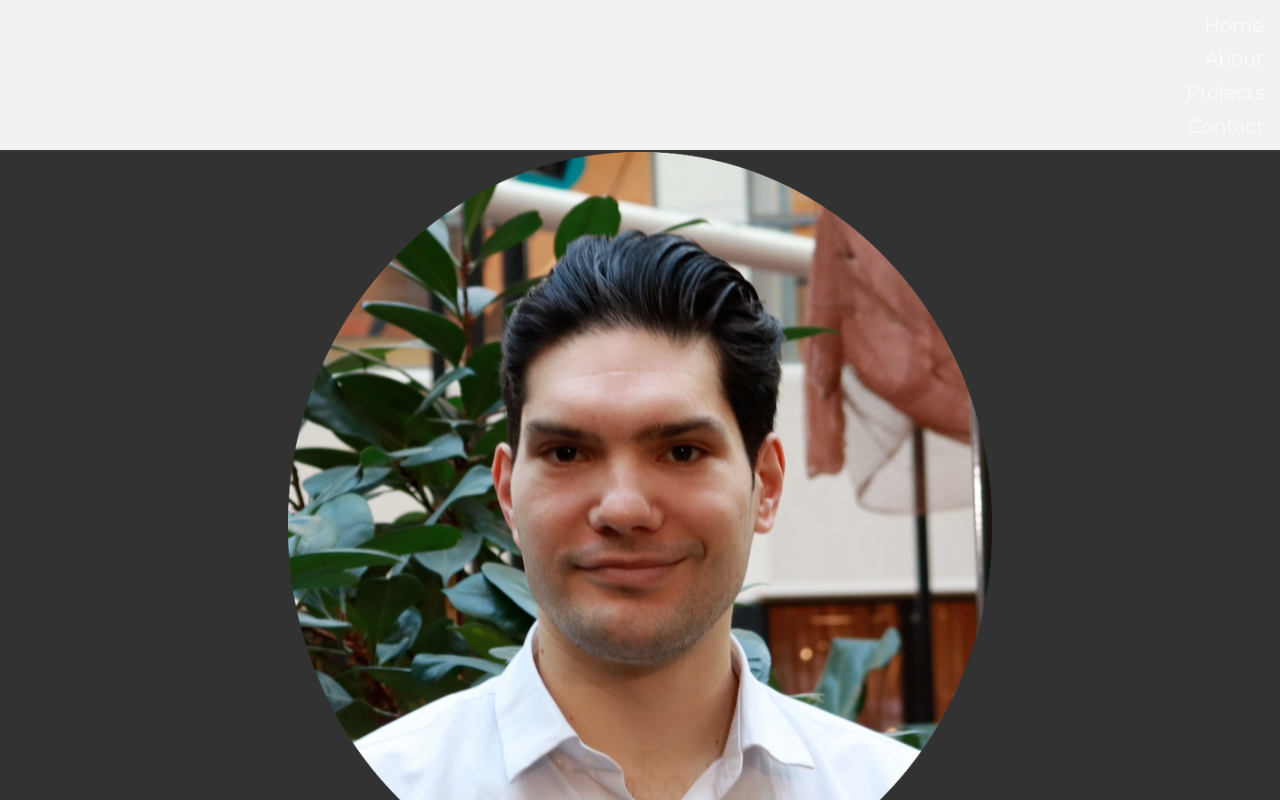
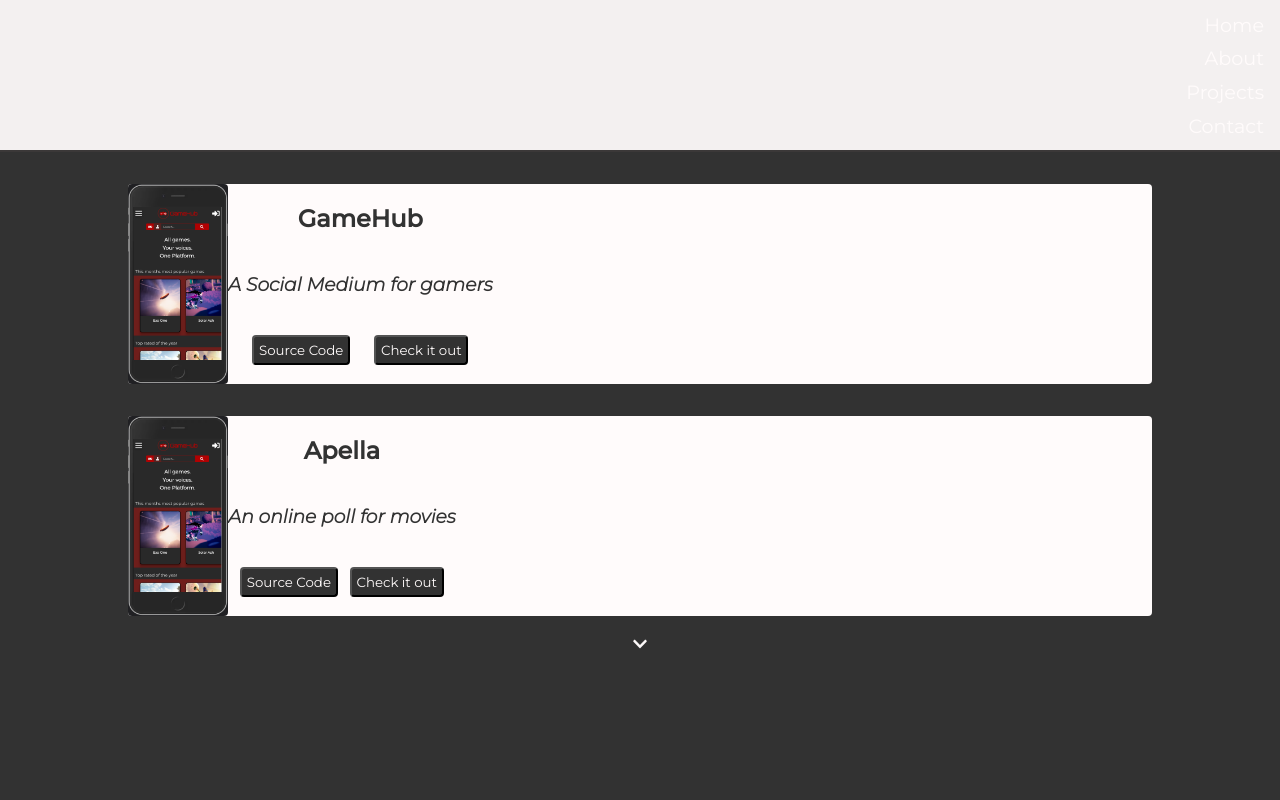
Before and after one commit to LoukasPiloidis/Portfolio, a React (Create React App) app: page / in a window 1280 px wide. Shown: the top 800 px of the page. Built offline with nearby package versions, Linux system fonts and the light colour scheme.

Commit message:
projects added

```diff
--- a/src/App.js
+++ b/src/App.js
@@ -9,8 +9,9 @@ function App() {
   return (
     <>
       <Header />
-      <Home />
-      <About />
+      {/* <Home />
+      <About /> */}
+      <Projects />
     </>
   );
 }
--- a/src/components/Projects.js
+++ b/src/components/Projects.js
@@ -0,0 +1,38 @@
+import React from 'react';
+import GameHub from '../images/GameHub.png';
+
+import { FontAwesomeIcon } from '@fortawesome/react-fontawesome';
+import { faChevronDown } from '@fortawesome/free-solid-svg-icons';
+import '../styles/Projects.css';
+
+const Projects = () => {
+  return (
+    <div className="projects">
+      <div className="projects__main">
+        <img src={GameHub} className="main__image"/>
+        <div className="main__text">
+          <h2 className="text__title">GameHub</h2>
+          <h3 className="text__subtitle">A Social Medium for gamers</h3>
+          <div className="text__buttons">
+            <button>Source Code</button>
+            <button>Check it out</button>
+          </div>
+        </div>
+      </div>
+      <div className="projects__main">
+        <img src={GameHub} className="main__image"/>
+        <div className="main__text">
+          <h2 className="text__title">Apella</h2>
+          <h3 className="text__subtitle">An online poll for movies</h3>
+          <div className="text__buttons">
+            <button>Source Code</button>
+            <button>Check it out</button>
+          </div>
+        </div>
+      </div>
+      <FontAwesomeIcon icon={faChevronDown} className="bounce" transform="down-20"></FontAwesomeIcon>
+    </div>
+  )
+};
+
+export default Projects;
--- /dev/null
+++ b/src/styles/Projects.css
@@ -0,0 +1,54 @@
+.projects {
+  display: flex;
+  flex-direction: column;
+  align-items: center;
+}
+
+.projects__main {
+  width: 80vw;
+  background-color: #FFFBFB;
+  display: flex;
+  margin: auto;
+  border-radius: 4px;
+  margin-top: 2rem;
+}
+
+.main__image {
+  width: 100px;
+  height: 200px;
+  margin: 0;
+  border-radius: 4px;
+}
+
+.main__text {
+  display: flex;
+  flex-direction: column;
+  align-items: center;
+  text-align: center;
+  justify-content: space-around;
+}
+
+.text__title {
+  color: #323232;
+}
+
+.text__subtitle {
+  color: #323232;
+  font-style: italic;
+}
+
+.text__buttons {
+  display: flex;
+  justify-content:space-evenly;
+  width: 100%;
+}
+
+.text__buttons button {
+  background-color: #323232;
+  padding: 0.3rem;
+  border-radius: 4px;
+}
+
+.bounce {
+  bottom: 0;
+}
```
Also changed, not shown: src/images/GameHub.png (added).
